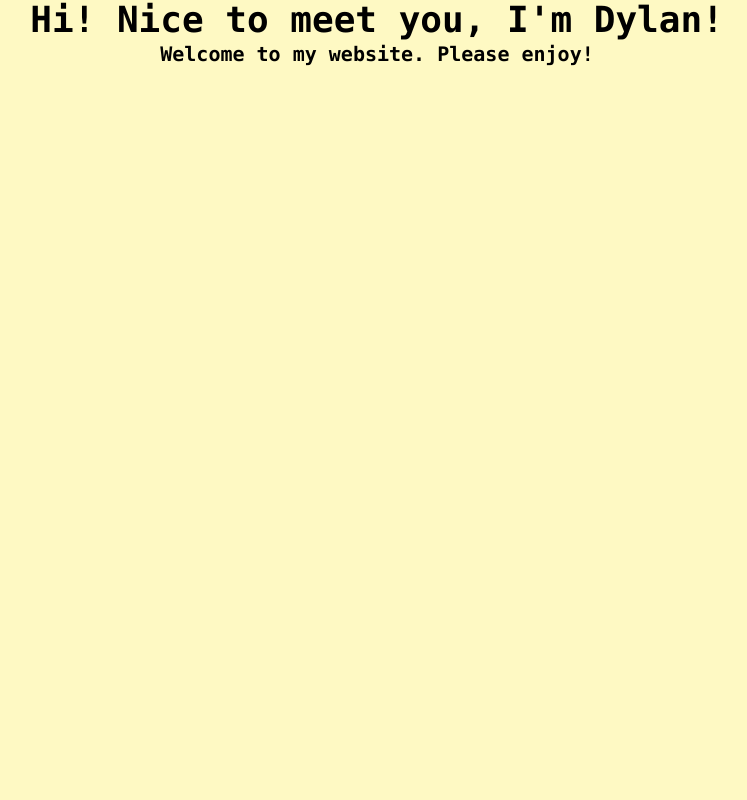
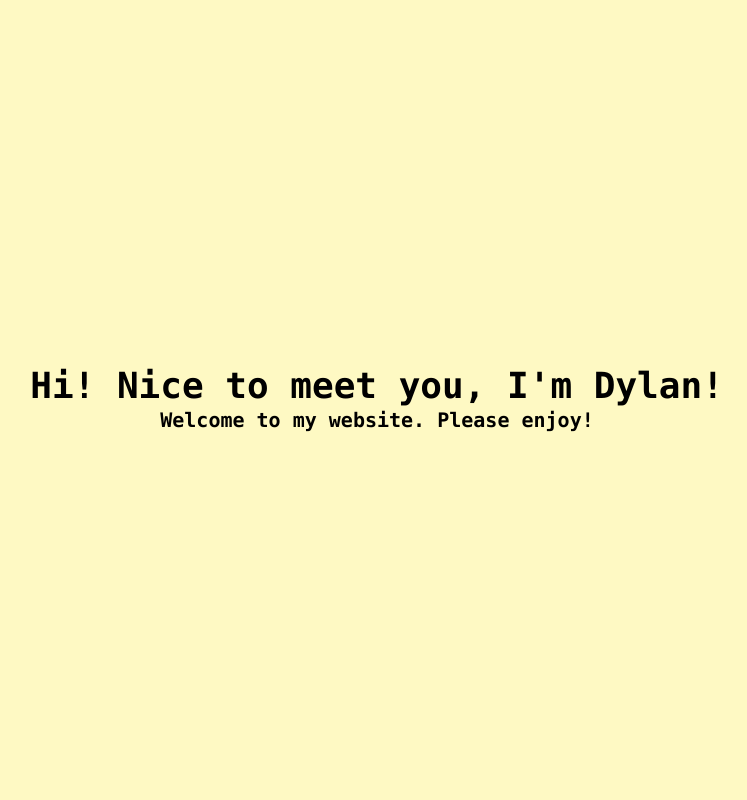
Before and after one commit to LeSynz/Portfolio-V2, a Node server app: page / in a window 1280 px wide. Shown: the whole page, without its empty margins (263-1010 px from the left). Run offline with Node 20, Linux system fonts and the light colour scheme; some libraries are stand-ins or nearby versions.

Commit message:
Update index.ejs

```diff
--- a/views/index.ejs
+++ b/views/index.ejs
@@ -6,7 +6,7 @@
     <%- include('./partials/head.ejs') %>
     <title>Document</title>
 </head>
-<body class="bg-yellow-100 items-center">
+<body class="bg-yellow-100 h-screen flex justify-center items-center">
     <div class="text-center font-mono font-bold text-black text-4xl">
         <%- include('./partials/top.ejs') %>
         <div class="text-xl">
```
